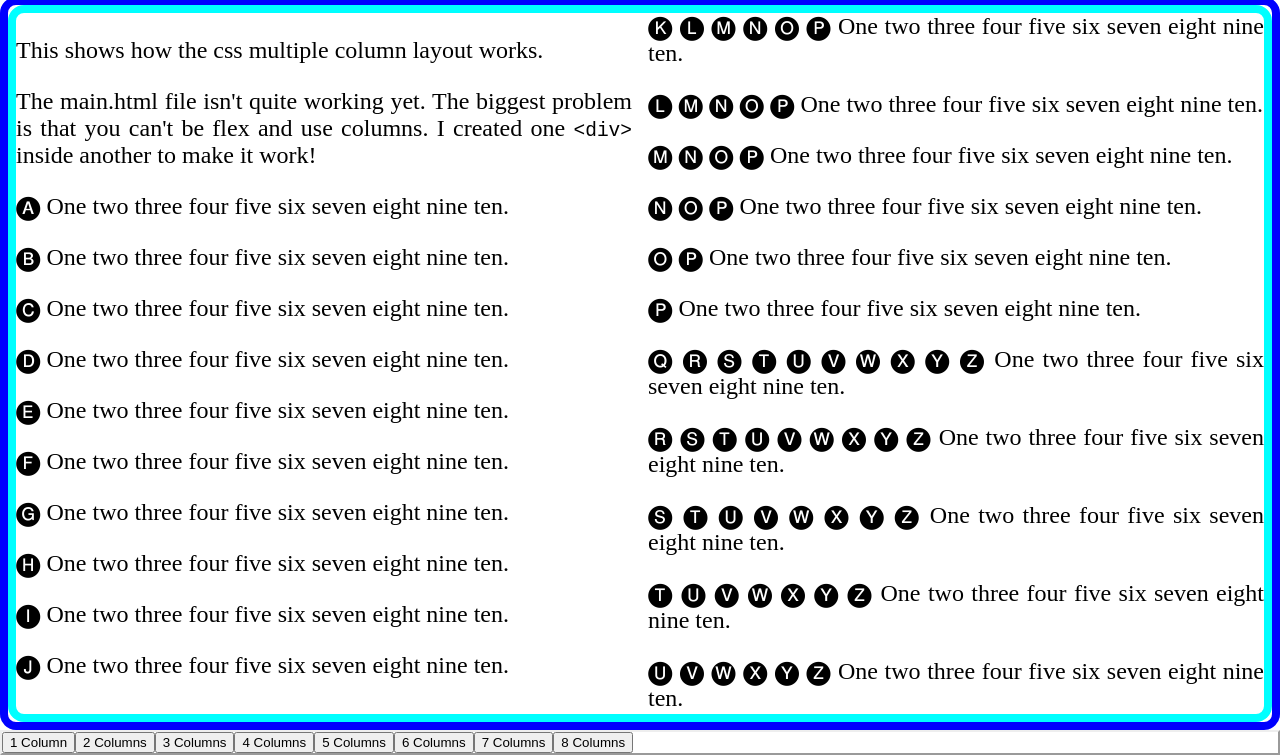
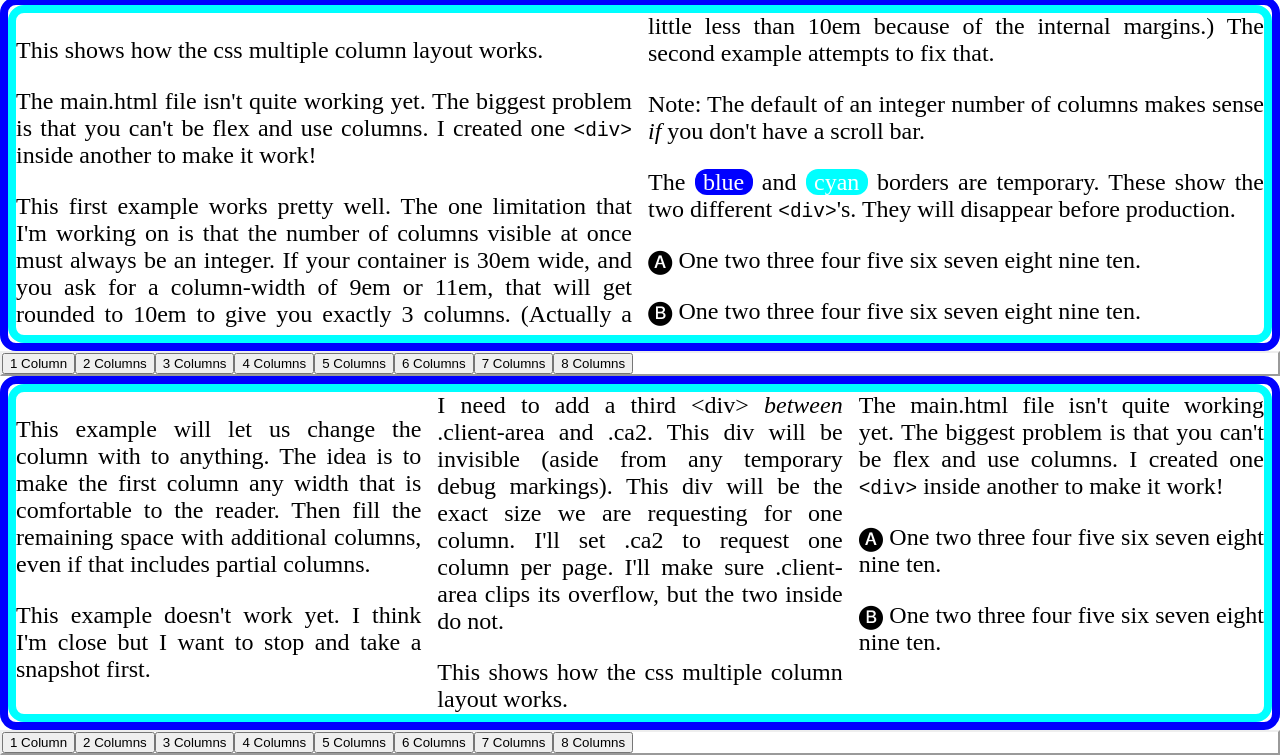
Before and after one commit to TradeIdeasPhilip/readable-web-pages, a website built with Vite: page top-level.html in a window 1280 px wide. Shown: the part 45-800 px from the top of the page. Built offline with nearby package versions, Linux system fonts and the light colour scheme.

Commit message:
Progress in top-level.html
Trying to give the user more control over the width of the columns.
This adds more notes than working code.

```diff
--- a/top-level.html
+++ b/top-level.html
@@ -45,6 +45,25 @@
         position: absolute;
         column-count: 2;
       }
+      .client-area ~ .client-area {
+        overflow-x: scroll;
+      }
+      .ca2 {
+        border: 0.5em solid cyan;
+        border-radius: 1em;
+        width: fit-content;
+        white-space: nowrap;
+        height: 100%;
+        max-height: 100%;
+        overflow: visible;
+        box-sizing: border-box;
+        display: block;
+        position: absolute;
+        column-width: 20em;
+      }
+      .ca2 > * {
+        white-space: normal;
+      }
       .client-area p {
         font-size: 150%;
         text-align: justify;
@@ -57,8 +76,8 @@
       }
     </style>
     <script>
-      function setColumns(c) {
-        document.querySelector(".ca1").style.columnCount= +c;
+      function setColumns(c, selector) {
+        document.querySelector(selector).style.columnCount= +c;
       }
     </script>
   </head>
@@ -66,6 +85,86 @@
     <div class="title">Top Level</div>
     <div class="client-area">
       <div class="ca1">
+        <p>
+          This shows how the css multiple column layout works.
+        </p>
+        <p>
+          The main.html file isn't quite working yet.
+          The biggest problem is that you can't be flex and use columns.
+          I created one <code>&lt;div&gt;</code> inside another to make it work!
+        </p>
+        <p>
+          This first example works pretty well.
+          The one limitation that I'm working on is that the number of columns visible at once must always be an integer.
+          If your container is 30em wide, and you ask for a column-width of 9em or 11em, that will get rounded to 10em
+          to give you exactly 3 columns.
+          (Actually a little less than 10em because of the internal margins.)
+          The second example attempts to fix that.
+        </p>
+        <p>
+          Note: The default of an integer number of columns makes sense <i>if</i> you don't have a scroll bar.
+        </p>
+        <p>
+          The <span style="background-color: blue; color: white; border-radius: 0.5em; padding: 0 0.35em;">blue</span> and <span style="background-color: cyan; color: white; border-radius: 0.5em; padding: 0 0.35em;">cyan</span> borders are temporary.
+          These show the two different <code>&lt;div&gt;</code>'s.
+          They will disappear before production.
+        </p>
+        <p>🅐 One two three four five six seven eight nine ten.</p>
+        <p>🅑 One two three four five six seven eight nine ten.</p>
+        <p>🅒 One two three four five six seven eight nine ten.</p>
+        <p>🅓 One two three four five six seven eight nine ten.</p>
+        <p>🅔 One two three four five six seven eight nine ten.</p>
+        <p>🅕 One two three four five six seven eight nine ten.</p>
+        <p>🅖 One two three four five six seven eight nine ten.</p>
+        <p>🅗 One two three four five six seven eight nine ten.</p>
+        <p>🅘 One two three four five six seven eight nine ten.</p>
+        <p>🅙 One two three four five six seven eight nine ten.</p>
+        <p>🅚 🅛 🅜 🅝 🅞 🅟 One two three four five six seven eight nine ten.</p>
+        <p>🅛 🅜 🅝 🅞 🅟 One two three four five six seven eight nine ten.</p>
+        <p>🅜 🅝 🅞 🅟 One two three four five six seven eight nine ten.</p>
+        <p>🅝 🅞 🅟 One two three four five six seven eight nine ten.</p>
+        <p>🅞 🅟 One two three four five six seven eight nine ten.</p>
+        <p>🅟 One two three four five six seven eight nine ten.</p>
+        <p>🅠 🅡 🅢 🅣 🅤 🅥 🅦 🅧 🅨 🅩 One two three four five six seven eight nine ten.</p>
+        <p>🅡 🅢 🅣 🅤 🅥 🅦 🅧 🅨 🅩 One two three four five six seven eight nine ten.</p>
+        <p>🅢 🅣 🅤 🅥 🅦 🅧 🅨 🅩 One two three four five six seven eight nine ten.</p>
+        <p>🅣 🅤 🅥 🅦 🅧 🅨 🅩 One two three four five six seven eight nine ten.</p>
+        <p>🅤 🅥 🅦 🅧 🅨 🅩 One two three four five six seven eight nine ten.</p>
+        <p>🅥 🅦 🅧 🅨 🅩 One two three four five six seven eight nine ten.</p>
+        <p>🅦 🅧 🅨 🅩 One two three four five six seven eight nine ten.</p>
+        <p>🅧 🅨 🅩 One two three four five six seven eight nine ten.</p>
+        <p>🅨 🅩 One two three four five six seven eight nine ten.</p>
+        <p>🅩 One two three four five six seven eight nine ten.</p>
+      </div>
+    </div>
+    <div class="toolbar">
+      <button onclick="setColumns(1, '.ca1')">1 Column</button>
+      <button onclick="setColumns(2, '.ca1')">2 Columns</button>
+      <button onclick="setColumns(3, '.ca1')">3 Columns</button>
+      <button onclick="setColumns(4, '.ca1')">4 Columns</button>
+      <button onclick="setColumns(5, '.ca1')">5 Columns</button>
+      <button onclick="setColumns(6, '.ca1')">6 Columns</button>
+      <button onclick="setColumns(7, '.ca1')">7 Columns</button>
+      <button onclick="setColumns(8, '.ca1')">8 Columns</button>
+    </div>
+    <div class="client-area">
+      <div class="ca2">
+        <p>
+          This example will let us change the column with to anything.
+          The idea is to make the first column any width that is comfortable to the reader.
+          Then fill the remaining space with additional columns, even if that includes partial columns.
+        </p>
+        <p>
+          This example doesn't work yet.
+          I think I'm close but I want to stop and take a snapshot first.
+        </p>
+        <p>
+          I need to add a third &lt;div&gt; <i>between</i> .client-area and .ca2.
+          This div will be invisible (aside from any temporary debug markings).
+          This div will be the exact size we are requesting for one column.
+          I'll set .ca2 to request one column per page.
+          I'll make sure .client-area clips its overflow, but the two inside do not.
+        </p>
         <p>
           This shows how the css multiple column layout works.
         </p>
@@ -103,14 +202,14 @@
       </div>
     </div>
     <div class="toolbar">
-      <button onclick="setColumns(1)">1 Column</button>
-      <button onclick="setColumns(2)">2 Columns</button>
-      <button onclick="setColumns(3)">3 Columns</button>
-      <button onclick="setColumns(4)">4 Columns</button>
-      <button onclick="setColumns(5)">5 Columns</button>
-      <button onclick="setColumns(6)">6 Columns</button>
-      <button onclick="setColumns(7)">7 Columns</button>
-      <button onclick="setColumns(8)">8 Columns</button>
+      <button onclick="setColumns(1, '.ca2')">1 Column</button>
+      <button onclick="setColumns(2, '.ca2')">2 Columns</button>
+      <button onclick="setColumns(3, '.ca2')">3 Columns</button>
+      <button onclick="setColumns(4, '.ca2')">4 Columns</button>
+      <button onclick="setColumns(5, '.ca2')">5 Columns</button>
+      <button onclick="setColumns(6, '.ca2')">6 Columns</button>
+      <button onclick="setColumns(7, '.ca2')">7 Columns</button>
+      <button onclick="setColumns(8, '.ca2')">8 Columns</button>
     </div>
   </body>
 </html>
```
Also changed, not shown: index.html (+1 -1 lines).
